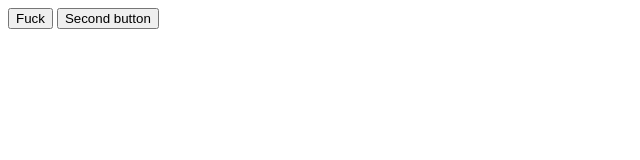
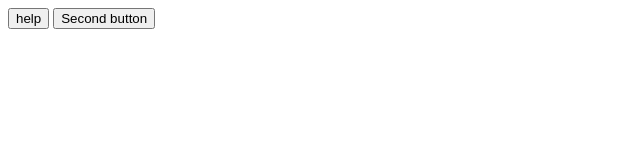
Before and after one commit to pritesh88/LearnJS, a plain HTML site: page JS tutorial -2/dom.html in a window 1280 px wide. Shown: the full height of the page, 0-640 px from the left. Drawn offline with Linux system fonts and the light colour scheme.

Commit message:
Update dom.html

```diff
--- a/JS tutorial -2/dom.html
+++ b/JS tutorial -2/dom.html
@@ -18,7 +18,7 @@
      console.log(document.querySelector('button'));
 
      document.querySelector('button')
-      .innerHTML ='Fuck';
+      .innerHTML ='help';
 
       console.log(document.querySelector('.js-button')
       );
```
